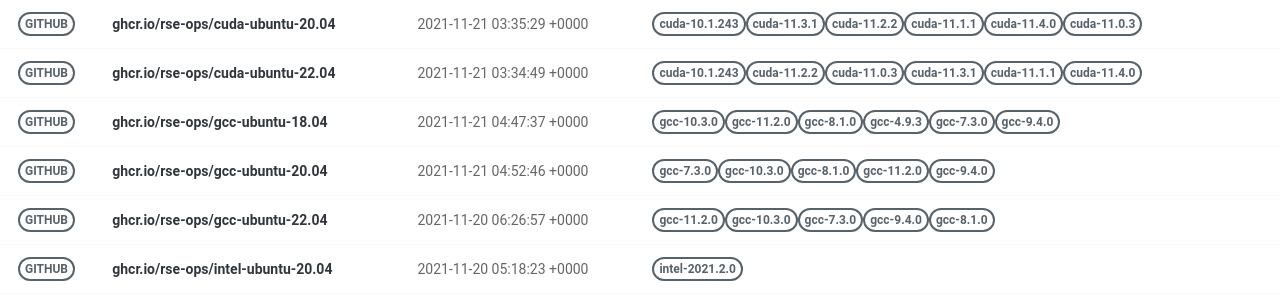
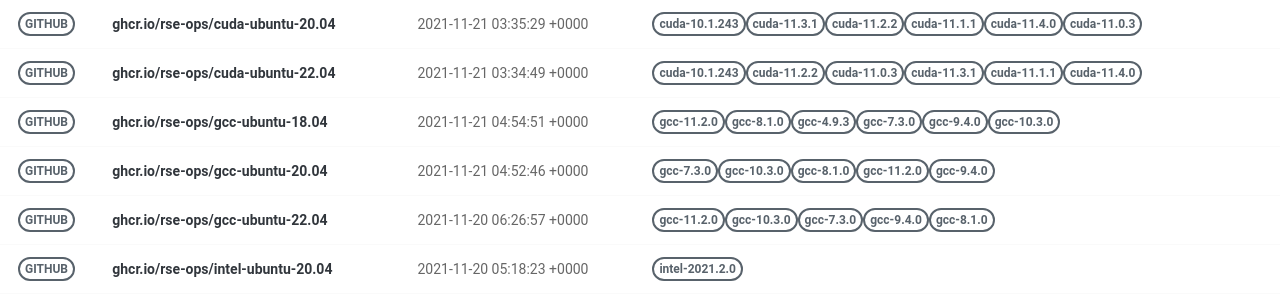
Before and after one commit to rse-ops/docker-images, a Jekyll site: the page built from pages/index.md, in a window 1280 px wide. Shown: the part 277-577 px from the top of the page. Built offline with Jekyll 4.4.1, drawn with Linux system fonts in a browser that asks for light colours; nearby versions of some CDN libraries.

Commit message:
Automated push to update library 2021-11-21

```diff
--- a/_library/ghcr.io-rse-ops-gcc-ubuntu-18.04.md
+++ b/_library/ghcr.io-rse-ops-gcc-ubuntu-18.04.md
@@ -1,14 +1,11 @@
 ---
 layout: container
 name: ghcr.io/rse-ops/gcc-ubuntu-18.04
-updated_at: 2021-11-21 04:47:37.597519
+updated_at: 2021-11-21 04:54:51.362084
 
 
 container_url: https://github.com/orgs/rse-ops/packages/container/package/gcc-ubuntu-18.04
 versions:
- - tag: gcc-10.3.0
-   dockerfile: https://github.com/rse-ops/docker-images/blob/main/ubuntu/gcc/Dockerfile
-   manifest: https://crane.ggcr.dev/manifest/ghcr.io/rse-ops/gcc-ubuntu-18.04:gcc-10.3.0
  - tag: gcc-11.2.0
    dockerfile: https://github.com/rse-ops/docker-images/blob/main/ubuntu/gcc/Dockerfile
    manifest: https://crane.ggcr.dev/manifest/ghcr.io/rse-ops/gcc-ubuntu-18.04:gcc-11.2.0
```
Also changed, not shown: other parts of _library/ghcr.io-rse-ops-gcc-ubuntu-18.04.md (+3 -0 lines).
